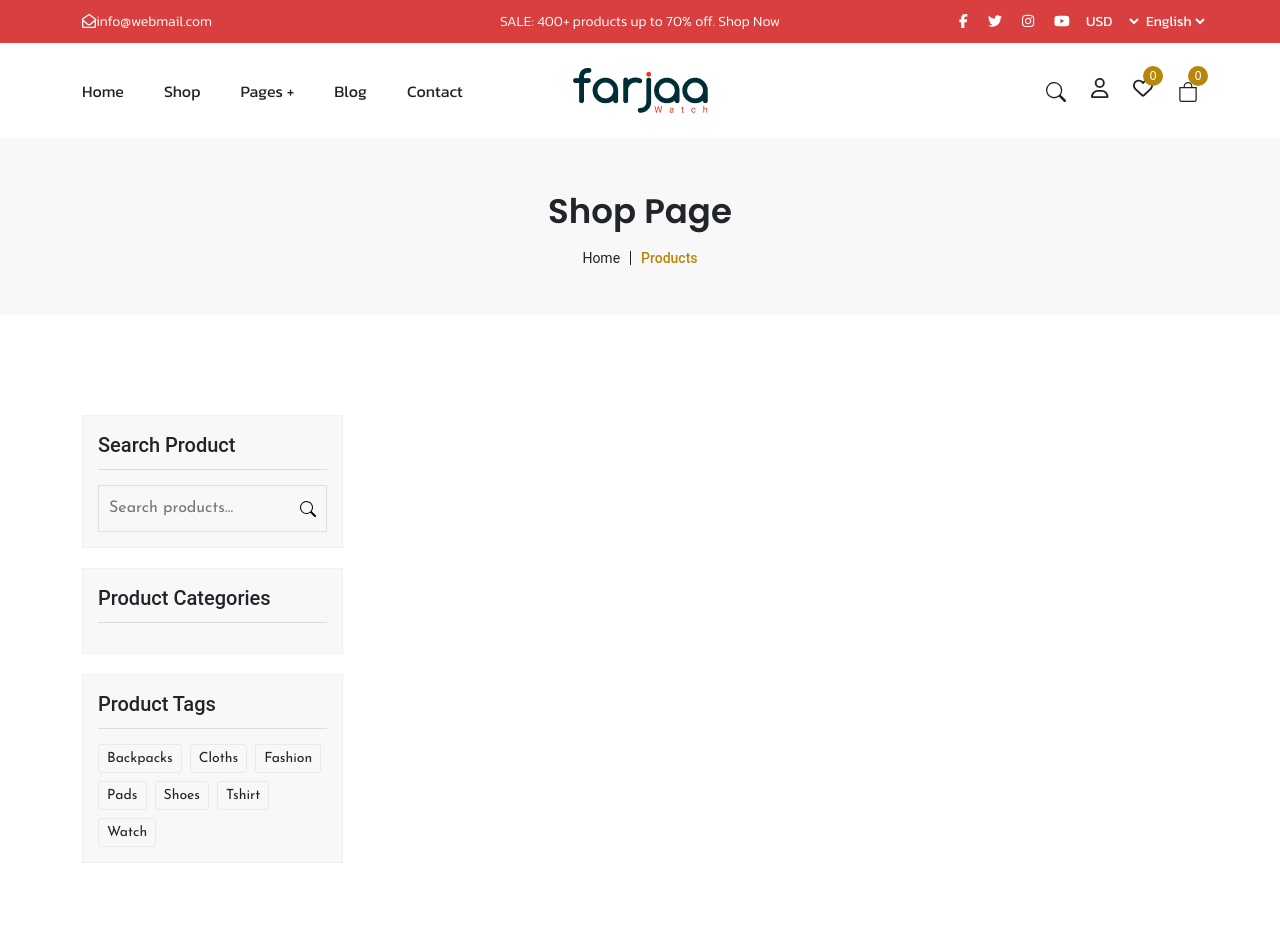
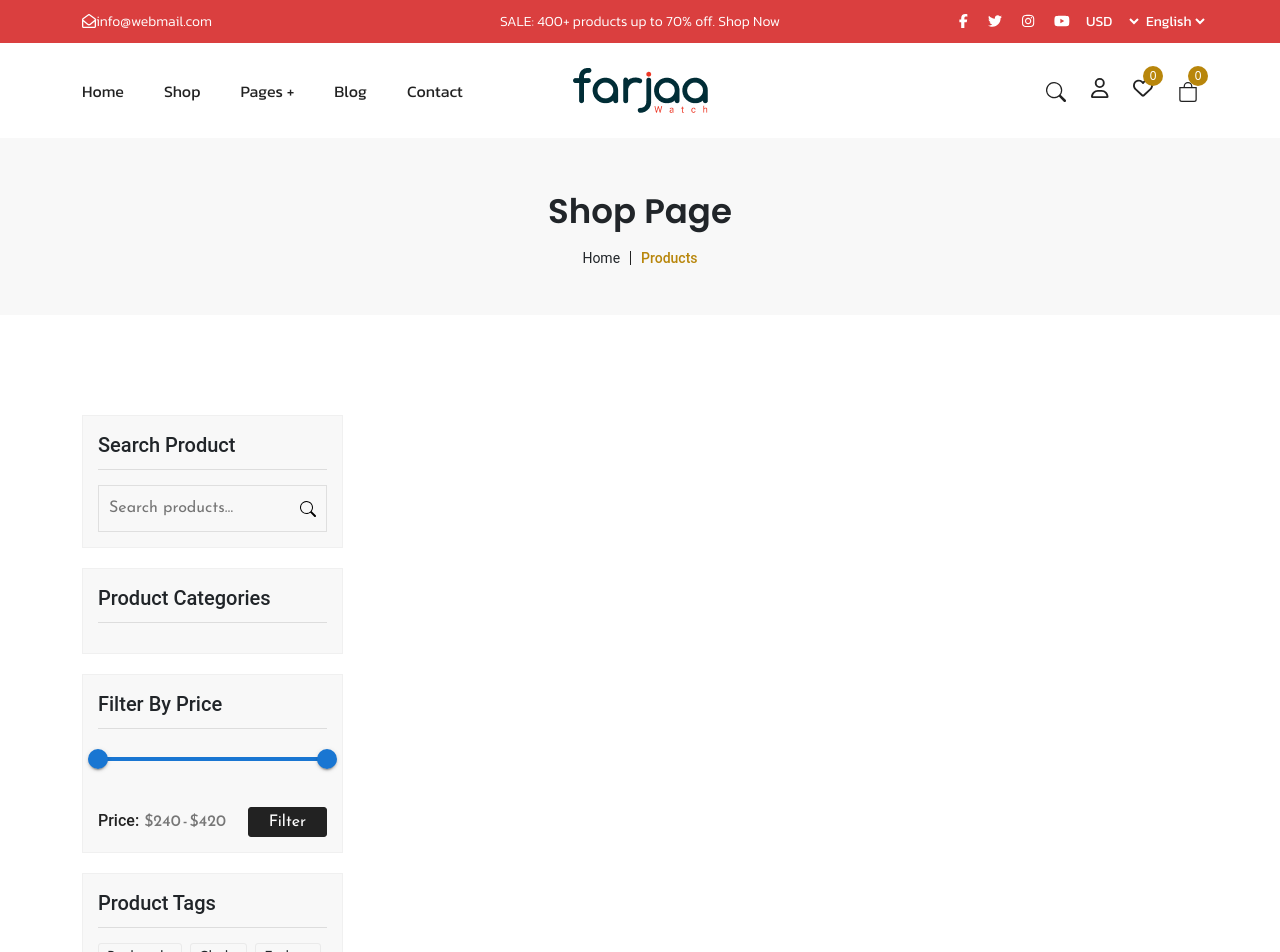
Before and after one commit to Ridalord/fajaarWatchApp, a React (Vite) app: page /fajaarWatchApp/shop in a window 1280 px wide. Shown: the top 952 px of the page. Built offline with nearby package versions, Linux system fonts and the light colour scheme; a web font is replaced by a local one.

Commit message:
Add price filter slider

```diff
--- a/package.json
+++ b/package.json
@@ -11,12 +11,14 @@
     "preview": "vite preview"
   },
   "dependencies": {
+    "@emotion/react": "^11.11.4",
+    "@emotion/styled": "^11.11.5",
     "@fortawesome/fontawesome-svg-core": "^6.5.1",
     "@fortawesome/free-brands-svg-icons": "^6.5.1",
     "@fortawesome/free-regular-svg-icons": "^6.5.1",
     "@fortawesome/react-fontawesome": "^0.2.0",
     "@mui/icons-material": "^5.15.10",
-    "@mui/material": "^5.15.10",
+    "@mui/material": "^5.15.14",
     "@mui/styled-engine-sc": "^6.0.0-alpha.16",
     "aos": "^2.3.4",
     "bootstrap": "^5.3.2",
--- a/src/components/Shop/Sidebar/PriceFilter.tsx
+++ b/src/components/Shop/Sidebar/PriceFilter.tsx
@@ -1,103 +1,54 @@
-// import { useEffect, useRef, useState } from "react";
-// import noUiSlider from "nouislider";
-// import "nouislider/distribute/nouislider.css";
+import Slider from '@mui/material/Slider';
+import { useState } from 'react';
 
-// export default function PriceFilter() {
-//   const [sliderValues, setSliderValues] = useState([240, 768]);
-//   const sliderRef = useRef(null);
-//   const input0Ref = useRef<React.RefObject<HTMLElement>>(null);
-//   const input1Ref = useRef<React.RefObject<HTMLElement>>(null);
 
-//   useEffect(() => {
-//     const slider = sliderRef.current;
-//     const input0 = input0Ref.current;
-//     const input1 = input1Ref.current;
+function valuetext(value: number) {
+  return `$${value}`;
+}
 
-//     if (slider) {
-//       noUiSlider.create(slider, {
-//         start: [240, 768],
-//         connect: true,
-//         step: 1,
-//         range: {
-//           min: 100,
-//           max: 1000,
-//         },
-//       });
+export default function PriceFilter() {
+  const [value, setValue] = useState<number[]>([240, 420]);
 
-//       slider.noUiSlider.on("update", (values, handle) => {
-//         setSliderValues(values.map(parseFloat));
-//       });
+  const handleChange = (_event: Event, newValue: number | number[]) => {
+    setValue(newValue as number[]);
+  };
 
-//       const setSliderHandle = (handle: number, value: number | string) => {
-//         const newValues = [...sliderValues];
-//         newValues[handle] = Number(value);
-//         slider.noUiSlider.set(newValues);
-//       };
-
-//       [input0, input1].forEach((input, handle) => {
-//         input.addEventListener("change", () => {
-//           setSliderHandle(handle, input.value);
-//         });
-
-//         input.addEventListener("keydown", (e) => {
-//           const values = slider.noUiSlider.get();
-//           const value = Number(values[handle]);
-//           const steps = slider.noUiSlider.steps();
-//           const step = steps[handle];
-//           let position;
-
-//           switch (e.which) {
-//             case 13:
-//               setSliderHandle(handle, input.value);
-//               break;
-
-//             case 38:
-//               position = step[1];
-//               if (position === false) position = 1;
-//               if (position !== null) setSliderHandle(handle, value + position);
-//               break;
-
-//             case 40:
-//               position = step[0];
-//               if (position === false) position = 1;
-//               if (position !== null) setSliderHandle(handle, value - position);
-//               break;
-
-//             default:
-//               break;
-//           }
-//         });
-//       });
-//     }
-//   }, []);
-
-//   return (
-//     <section className="sidebar-single-area price-filter-area">
-//       <h3 className="sidebar-single-area__title">Filter by price</h3>
-//       <div ref={sliderRef} className="slider-keypress"></div>
-//       <div className="price-filter d-flex align-items-center justify-content-between">
-//         <div className="filtered-price d-flex align-items-center">
-//           <h6 className="filtered-price__title">price:</h6>
-//           <div className="filtered-price__number">
-//             <div className="range-start d-flex align-items-center">
-//               <span className="currency-sign">$</span>
-//               <span ref={input0Ref} className="input-with-keypress-0">
-//                 {sliderValues[0]}
-//               </span>
-//             </div>
-//             <span className="hyphen">-</span>
-//             <div className="range-end d-flex align-items-center">
-//               <span className="currency-sign">$</span>
-//               <span ref={input1Ref} className="input-with-keypress-1">
-//                 {sliderValues[1]}
-//               </span>
-//             </div>
-//           </div>
-//         </div>
-//         <button type="submit" className="filter-price-btn fz-1-banner-btn">
-//           Filter
-//         </button>
-//       </div>
-//     </section>
-//   );
-// }
+  return (
+    <section className="sidebar-single-area price-filter-area">
+      <h3 className="sidebar-single-area__title">Filter by price</h3>
+      <Slider
+        getAriaLabel={() => 'Price range'}
+        value={value}
+        onChange={handleChange}
+        valueLabelDisplay="auto"
+        getAriaValueText={valuetext}
+        min={240}
+        max={420}
+        className='slider-keypress'
+      />
+      <div className="price-filter d-flex align-items-center justify-content-between">
+        <div className="filtered-price d-flex align-items-center">
+          <h6 className="filtered-price__title">price:</h6>
+          <div className="filtered-price__number">
+            <div className="range-start d-flex align-items-center">
+              <span className="currency-sign">$</span>
+              <span className="input-with-keypress-0">
+                {value[0]}
+              </span>
+            </div>
+            <span className="hyphen">-</span>
+            <div className="range-end d-flex align-items-center">
+              <span className="currency-sign">$</span>
+              <span className="input-with-keypress-1">
+                {value[1]}
+              </span>
+            </div>
+          </div>
+        </div>
+        <button type="submit" className="filter-price-btn fz-1-banner-btn">
+          Filter
+        </button>
+      </div>
+    </section>
+  );
+}
--- a/src/components/Shop/Sidebar/Sidebar.tsx
+++ b/src/components/Shop/Sidebar/Sidebar.tsx
@@ -1,4 +1,4 @@
-// import PriceFilter from "./PriceFilter";
+import PriceFilter from "./PriceFilter";
 import ProductCategory from "./ProductCategories";
 import ProductSearch from "./ProductSearch";
 
@@ -10,7 +10,7 @@ export default function Sidebar() {
 
         <ProductCategory/>
 
-        {/* <PriceFilter/> */}
+        <PriceFilter/>
 
         <section className="sidebar-single-area product-tags-area">
           <h3 className="sidebar-single-area__title">Product tags</h3>
```
Also changed, not shown: 1 other file (tests, documents, lock files or other folders).
